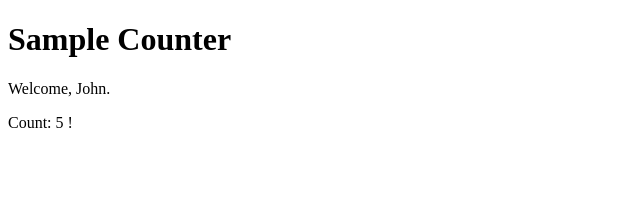
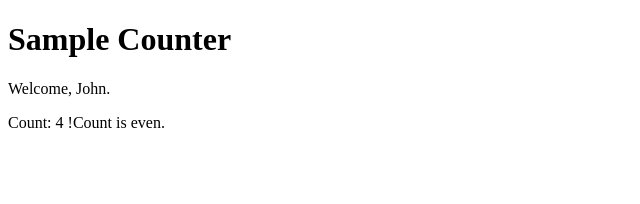
Before and after one commit to segawaakira/vuex-practice, a Vue app in the folder vuex-practice/: page / in a window 1280 px wide. Shown: the top 204 px of the page, without its empty margins (0-640 px from the left). Built offline with nearby package versions, Linux system fonts and the light colour scheme.

Commit message:
偶数・奇数判定

```diff
--- a/vuex-practice/src/components/Counter.vue
+++ b/vuex-practice/src/components/Counter.vue
@@ -1,15 +1,20 @@
 <template>
   <div>
     <p>Welcome, {{ loggedInUser.name }}.</p>
-    <p>Count: {{ count }} !</p>
+    <p>Count: {{ count }} !Count is {{ parity }}.</p>
   </div>
 </template>
 
 <script>
 import { mapState } from 'vuex'
 export default {
-  computed: mapState([
-    'count', 'loggedInUser'
-  ])
+  computed: {
+    ...mapState([
+      'count', 'loggedInUser'
+    ]),
+    parity () {
+      return this.count % 2 === 0 ? 'even' : 'odd'
+    }
+  }
 }
 </script>
--- a/vuex-practice/src/store.js
+++ b/vuex-practice/src/store.js
@@ -6,7 +6,7 @@ Vue.use(Vuex)
 export default new Vuex.Store({
   state: {
     products: [],
-    count: 5,
+    count: 4,
     loggedInUser: {
       name: 'John',
       role: 'Admin'
```
